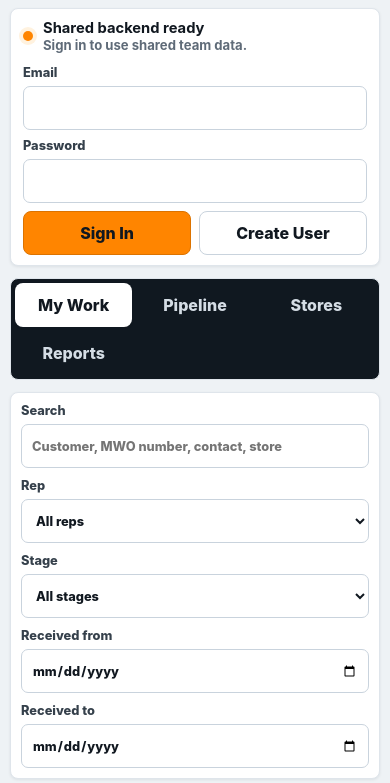
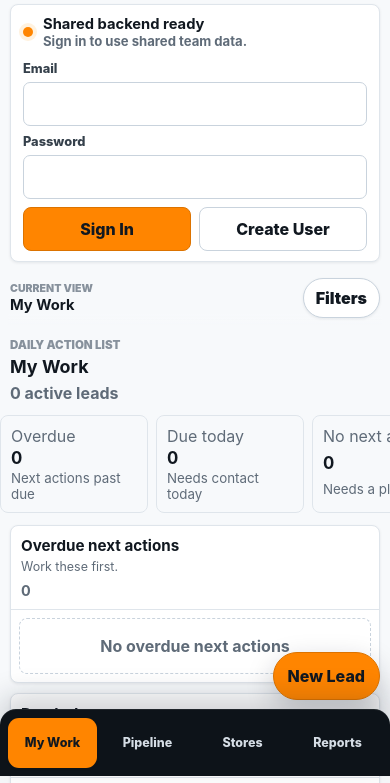
Before and after one commit to jdescooper/sales-tracker, a website: page index.html in a window 390 px wide. Shown: the part 68-851 px from the top of the page. Drawn offline with nearby package versions, Linux system fonts and the light colour scheme.

Commit message:
Load mobile CRM improvements

```diff
--- a/index.html
+++ b/index.html
@@ -6,6 +6,7 @@
     <title>CIS Lead Pipeline</title>
     <meta name="description" content="Lead-to-revenue workspace for Cooper Installation Services.">
     <link rel="stylesheet" href="assets/styles.css">
+    <link rel="stylesheet" href="assets/mobile-ux.css?v=20260813-1">
   </head>
   <body>
     <a class="skip-link" href="#workspace">Skip to workspace</a>
@@ -335,5 +336,6 @@
     <script src="assets/stores-reference.js?v=20260813-3"></script>
     <script src="assets/admin-console.js?v=20260813-1"></script>
     <script src="assets/auth-lock.js?v=20260810-1"></script>
+    <script src="assets/mobile-ux.js?v=20260813-1"></script>
   </body>
 </html>
```
